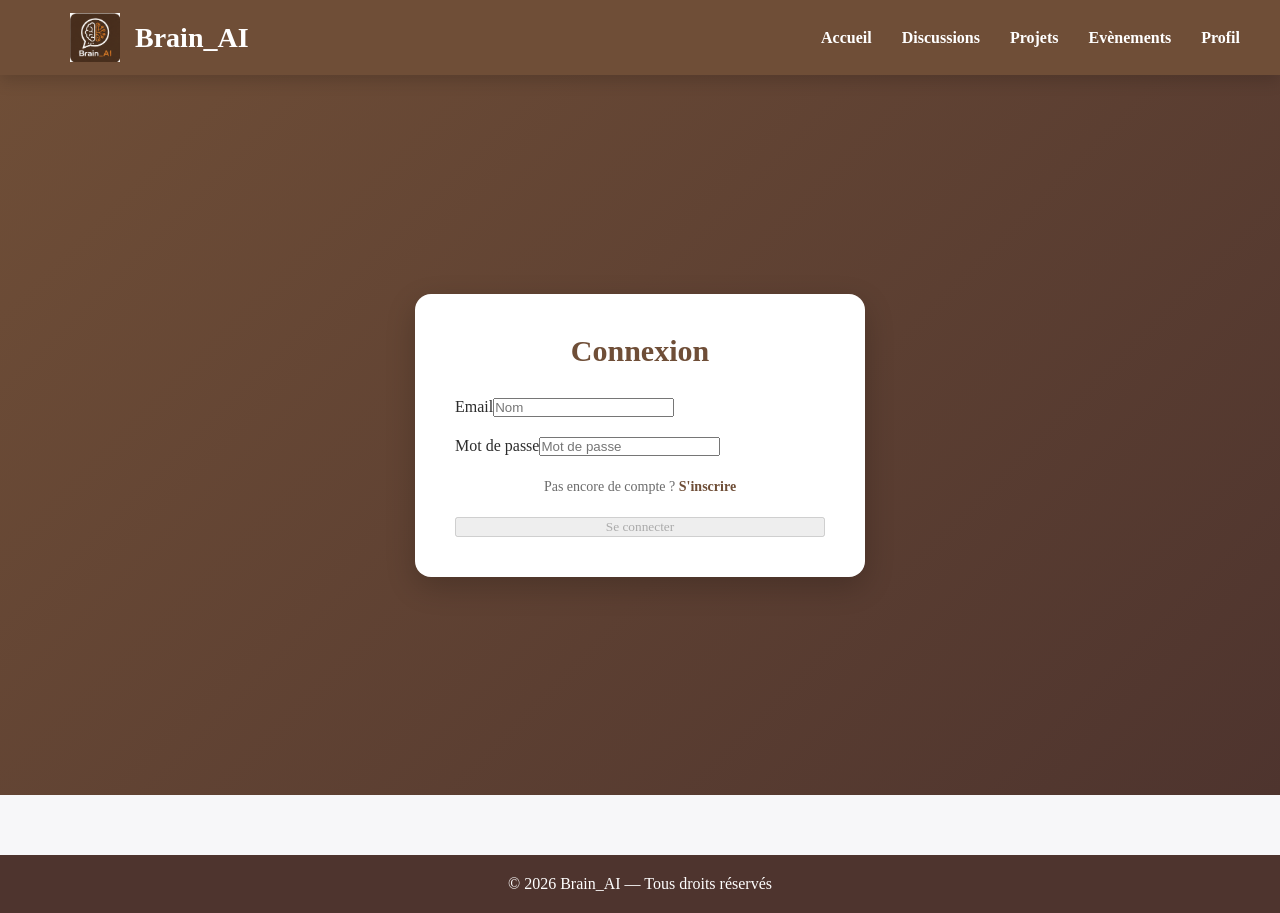
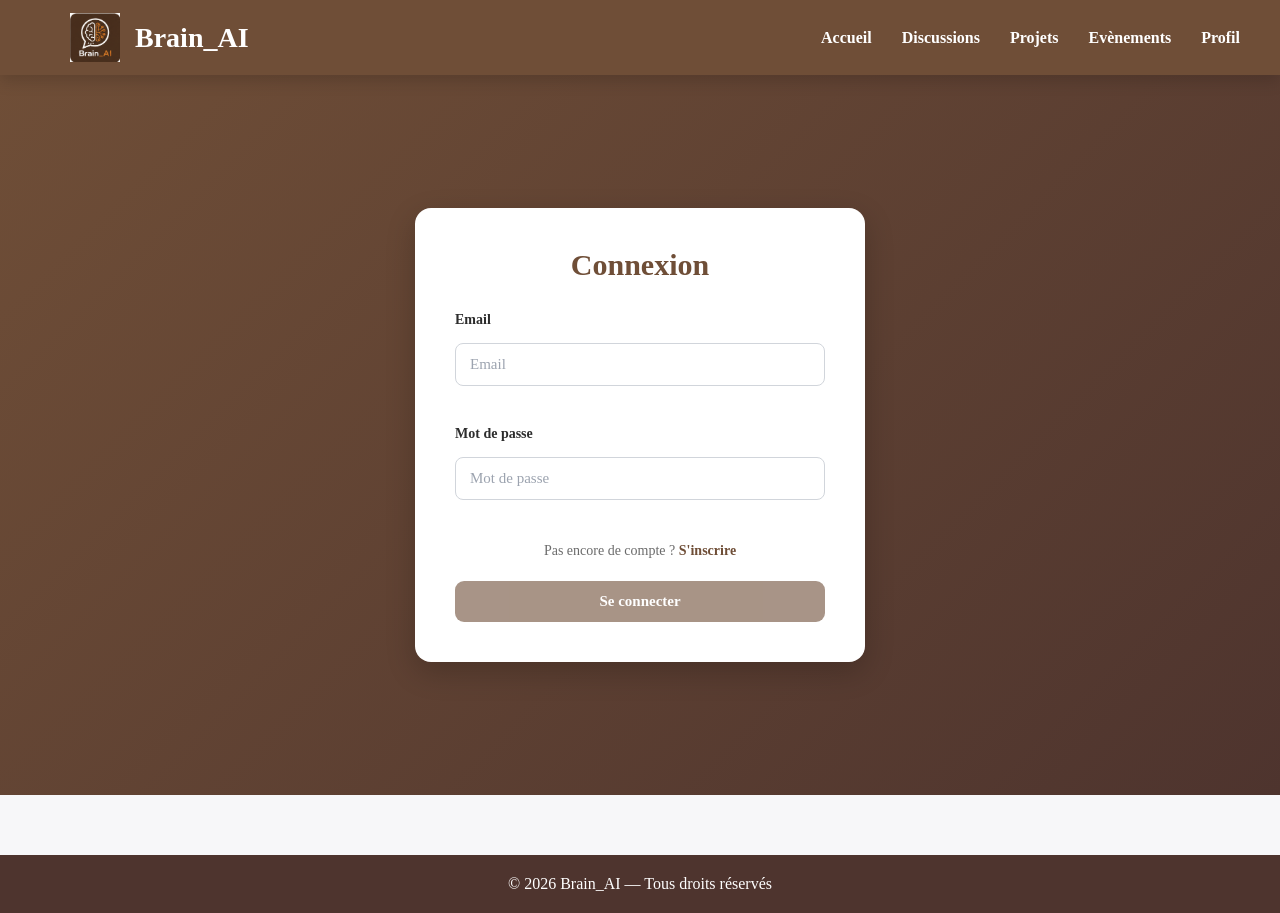
Before and after one commit to thomasescartin/Brain-AI, a React (Vite) app in the folder client/: page /connexion in a window 1280 px wide. Built offline with nearby package versions, Linux system fonts and the light colour scheme.

Commit message:
Modification de la partie htlm du formulaire de connection.

```diff
--- a/client/pages/connexion.jsx
+++ b/client/pages/connexion.jsx
@@ -57,24 +57,28 @@ export default function Connection() {
   };
 
   return (
-    <form className="auth-form" onSubmit={handleSubmit}>
-      <div className="formulaire">
+    <main className="auth-form">
+      <form className="formulaire" onSubmit={handleSubmit}>
         <h2>Connexion</h2>
 
-        <div>
-          <label>Email</label>
+        <div className="input-group">
+          <label htmlFor="email">Email</label>
+
           <input
+            id="email"
             type="email"
             value={email}
             onChange={(e) => setEmail(e.target.value)}
-            placeholder="Nom"
+            placeholder="Email"
             required
           />
         </div>
 
-        <div>
-          <label>Mot de passe</label>
+        <div className="input-group">
+          <label htmlFor="mot_de_passe">Mot de passe</label>
+
           <input
+            id="mot_de_passe"
             type="password"
             value={mot_de_passe}
             onChange={(e) => setMotDePasse(e.target.value)}
@@ -83,17 +87,22 @@ export default function Connection() {
           />
         </div>
 
-        {error && <p style={{ color: "red" }}>{error}</p>}
-        {success && <p style={{ color: "green" }}>{success}</p>}
+        {error && <p className="error">{error}</p>}
+
+        {success && <p className="success">{success}</p>}
 
         <p>
           Pas encore de compte ? <Link to="/inscription">S'inscrire</Link>
         </p>
 
-        <button disabled={!email || !validMDP(mot_de_passe)}>
+        <button
+          type="submit"
+          className="btn primary"
+          disabled={!email || !validMDP(mot_de_passe)}
+        >
           Se connecter
         </button>
-      </div>
-    </form>
+      </form>
+    </main>
   );
 }
```
